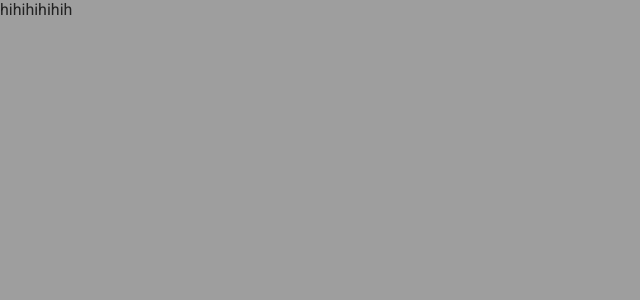
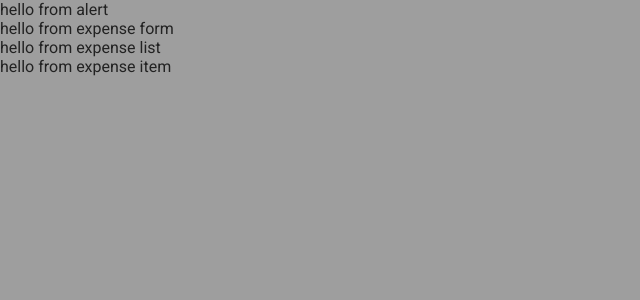
Before and after one commit to DavidWolff218/hooks_intro, a React (Create React App) app: page / in a window 1280 px wide. Shown: the top 300 px of the page, without its empty margins (0-640 px from the left). Built offline with nearby package versions, Linux system fonts and the light colour scheme.

Commit message:
app.js rendering components

```diff
--- a/src/App.js
+++ b/src/App.js
@@ -1,12 +1,19 @@
 import React from 'react';
 import './App.css'
+import {ExpenseForm} from './components/ExpenseForm';
+import {ExpenseList} from './components/ExpenseList';
+import {Alert} from './components/Alert'
 
 
 function App() {
   return (
-    <div >
-      hihihihihih
-    </div>
+    <>
+    <Alert></Alert>
+    <ExpenseForm></ExpenseForm>
+    <ExpenseList></ExpenseList>
+
+
+    </>
   );
 }
 
--- a/src/components/ExpenseList.js
+++ b/src/components/ExpenseList.js
@@ -1,9 +1,11 @@
 import React from 'react'
+import {ExpenseItem} from './ExpenseItem'
 
 export const ExpenseList = () => {
   return (
     <div>
       hello from expense list
+      <ExpenseItem />
     </div>
   )
 }
```
